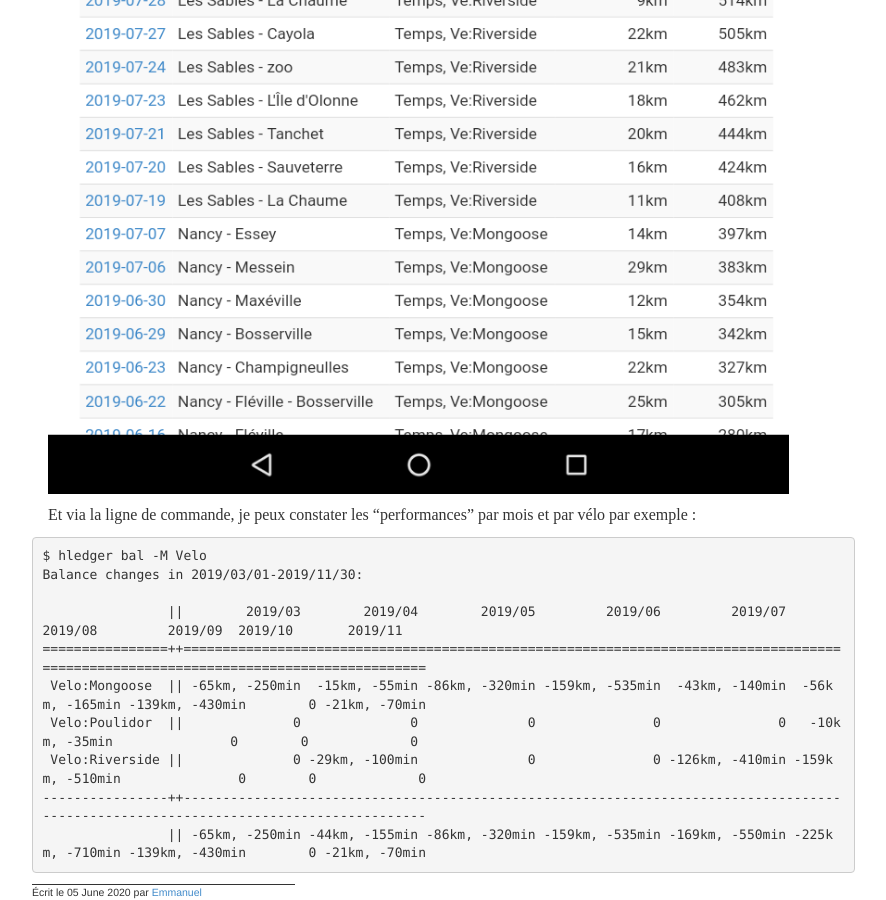
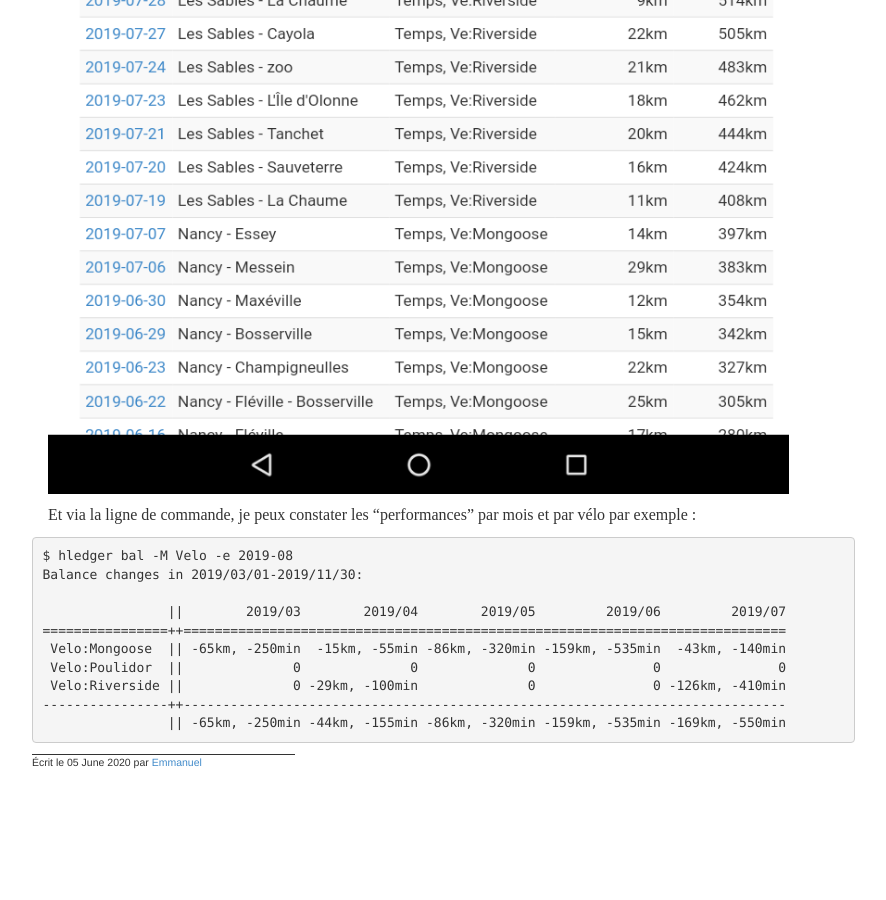
Before and after one commit to ehainry/ehainry.github.io, a Jekyll site: the page built from _posts/2020-06-05-suivi_de_mes_parcours_a_velo.md, in a window 1280 px wide and 900 px high, scrolled down 3438 px. Shown: the whole window, without its empty margins (111-997 px from the left). Built offline with Jekyll 4.4.1, drawn with Linux system fonts in a browser that asks for light colours; after the commit the page ends 4208 px from its top, so only the background shows below that.

```diff
--- a/_posts/2020-06-05-suivi_de_mes_parcours_a_velo.md
+++ b/_posts/2020-06-05-suivi_de_mes_parcours_a_velo.md
@@ -31,13 +31,13 @@ Je vois alors sensiblement les mêmes choses que sur mon carnet, plus un graphe
 
 Et via la ligne de commande, je peux constater les "performances" par mois et par vélo par exemple :
 
-    $ hledger bal -M Velo
+    $ hledger bal -M Velo -e 2019-08
     Balance changes in 2019/03/01-2019/11/30:
 
-                    ||        2019/03        2019/04        2019/05         2019/06         2019/07         2019/08         2019/09  2019/10       2019/11
-    ================++=====================================================================================================================================
-     Velo:Mongoose  || -65km, -250min  -15km, -55min -86km, -320min -159km, -535min  -43km, -140min  -56km, -165min -139km, -430min        0 -21km, -70min
-     Velo:Poulidor  ||              0              0              0               0               0   -10km, -35min               0        0             0
-     Velo:Riverside ||              0 -29km, -100min              0               0 -126km, -410min -159km, -510min               0        0             0
-    ----------------++-------------------------------------------------------------------------------------------------------------------------------------
-                    || -65km, -250min -44km, -155min -86km, -320min -159km, -535min -169km, -550min -225km, -710min -139km, -430min        0 -21km, -70min
+                    ||        2019/03        2019/04        2019/05         2019/06         2019/07
+    ================++=============================================================================
+     Velo:Mongoose  || -65km, -250min  -15km, -55min -86km, -320min -159km, -535min  -43km, -140min
+     Velo:Poulidor  ||              0              0              0               0               0
+     Velo:Riverside ||              0 -29km, -100min              0               0 -126km, -410min
+    ----------------++-----------------------------------------------------------------------------
+                    || -65km, -250min -44km, -155min -86km, -320min -159km, -535min -169km, -550min
```
